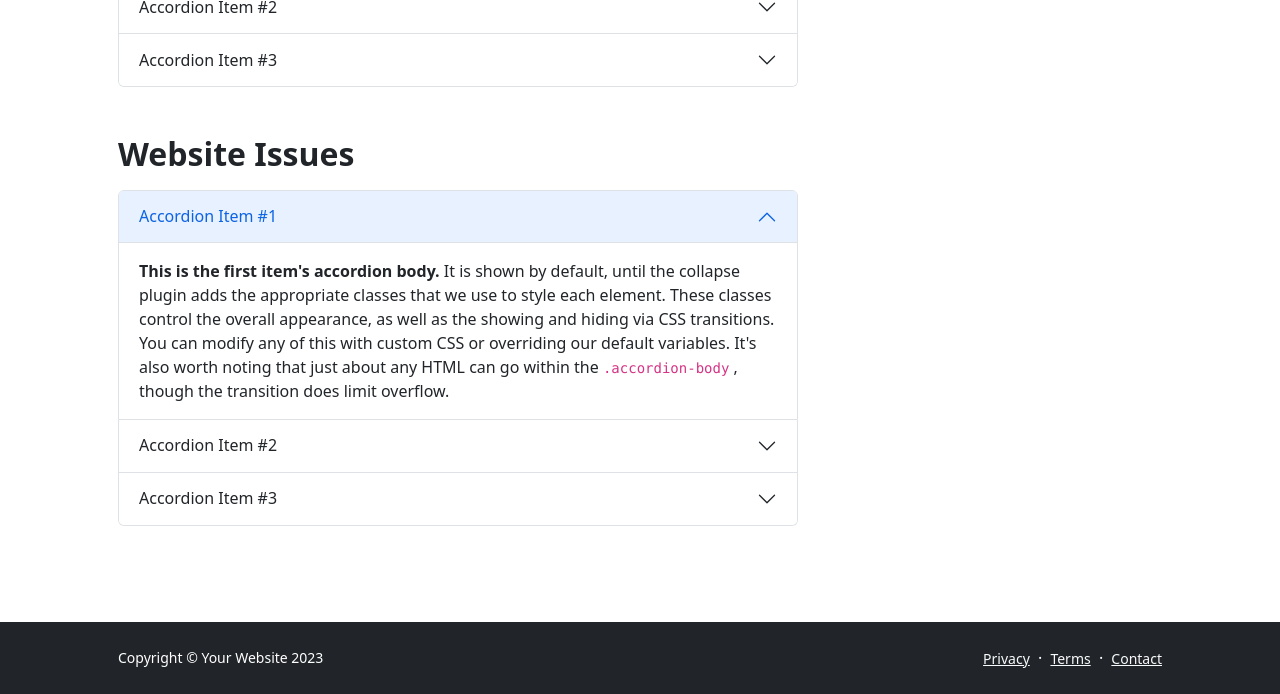
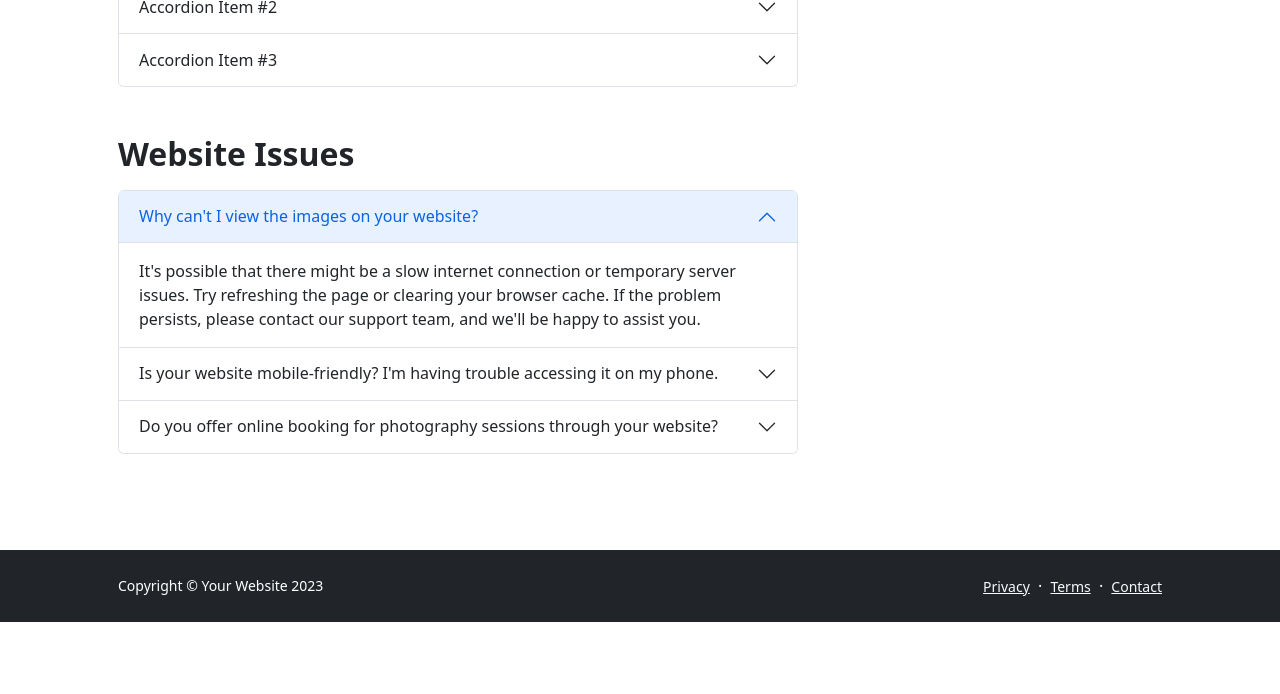
Before and after one commit to scaiocesar/cs220_creative_career, a plain HTML site: page faq.html in a window 1280 px wide. Shown: the part 589-1283 px from the top of the page. After the commit the page ends 1211 px from the top, so only its background shows below. Drawn offline with nearby package versions, Linux system fonts and the light colour scheme.

Commit message:
Update faq.html

```diff
--- a/faq.html
+++ b/faq.html
@@ -95,35 +95,26 @@
                     <h2 class="fw-bolder mb-3">Website Issues</h2>
                     <div class="accordion mb-5 mb-xl-0" id="accordionExample2">
                         <div class="accordion-item">
-                            <h3 class="accordion-header" id="headingOne2"><button class="accordion-button" type="button" data-bs-toggle="collapse" data-bs-target="#collapseOne2" aria-expanded="true" aria-controls="collapseOne2">Accordion Item #1</button></h3>
+                            <h3 class="accordion-header" id="headingOne2"><button class="accordion-button" type="button" data-bs-toggle="collapse" data-bs-target="#collapseOne2" aria-expanded="true" aria-controls="collapseOne2">Why can't I view the images on your website?</button></h3>
                             <div class="accordion-collapse collapse show" id="collapseOne2" aria-labelledby="headingOne2" data-bs-parent="#accordionExample2">
                                 <div class="accordion-body">
-                                    <strong>This is the first item's accordion body.</strong>
-                                    It is shown by default, until the collapse plugin adds the appropriate classes that we use to style each element. These classes control the overall appearance, as well as the showing and hiding via CSS transitions. You can modify any of this with custom CSS or overriding our default variables. It's also worth noting that just about any HTML can go within the
-                                    <code>.accordion-body</code>
-                                    , though the transition does limit overflow.
+                                    It's possible that there might be a slow internet connection or temporary server issues. Try refreshing the page or clearing your browser cache. If the problem persists, please contact our support team, and we'll be happy to assist you.
                                 </div>
                             </div>
                         </div>
                         <div class="accordion-item">
-                            <h3 class="accordion-header" id="headingTwo2"><button class="accordion-button collapsed" type="button" data-bs-toggle="collapse" data-bs-target="#collapseTwo2" aria-expanded="false" aria-controls="collapseTwo2">Accordion Item #2</button></h3>
+                            <h3 class="accordion-header" id="headingTwo2"><button class="accordion-button collapsed" type="button" data-bs-toggle="collapse" data-bs-target="#collapseTwo2" aria-expanded="false" aria-controls="collapseTwo2">Is your website mobile-friendly? I'm having trouble accessing it on my phone.</button></h3>
                             <div class="accordion-collapse collapse" id="collapseTwo2" aria-labelledby="headingTwo2" data-bs-parent="#accordionExample2">
                                 <div class="accordion-body">
-                                    <strong>This is the second item's accordion body.</strong>
-                                    It is hidden by default, until the collapse plugin adds the appropriate classes that we use to style each element. These classes control the overall appearance, as well as the showing and hiding via CSS transitions. You can modify any of this with custom CSS or overriding our default variables. It's also worth noting that just about any HTML can go within the
-                                    <code>.accordion-body</code>
-                                    , though the transition does limit overflow.
+                                    Yes, our website is designed to be mobile-friendly for a seamless experience on smartphones and tablets. If you're experiencing issues, make sure your device's browser is updated to the latest version. If the problem persists, please let us know the specific issue you're facing, and we'll do our best to resolve it.
                                 </div>
                             </div>
                         </div>
                         <div class="accordion-item">
-                            <h3 class="accordion-header" id="headingThree3"><button class="accordion-button collapsed" type="button" data-bs-toggle="collapse" data-bs-target="#collapseThree2" aria-expanded="false" aria-controls="collapseThree2">Accordion Item #3</button></h3>
+                            <h3 class="accordion-header" id="headingThree3"><button class="accordion-button collapsed" type="button" data-bs-toggle="collapse" data-bs-target="#collapseThree2" aria-expanded="false" aria-controls="collapseThree2">Do you offer online booking for photography sessions through your website?</button></h3>
                             <div class="accordion-collapse collapse" id="collapseThree2" aria-labelledby="headingThree3" data-bs-parent="#accordionExample2">
                                 <div class="accordion-body">
-                                    <strong>This is the third item's accordion body.</strong>
-                                    It is hidden by default, until the collapse plugin adds the appropriate classes that we use to style each element. These classes control the overall appearance, as well as the showing and hiding via CSS transitions. You can modify any of this with custom CSS or overriding our default variables. It's also worth noting that just about any HTML can go within the
-                                    <code>.accordion-body</code>
-                                    , though the transition does limit overflow.
+                                    Yes, we do! Navigate to the "Contact" section on our website, where you can introduce your contact information, then one of our representative will contact you to schedule a session with you. If you encounter any difficulties, feel free to contact our support team for assistance.
                                 </div>
                             </div>
                         </div>
```
